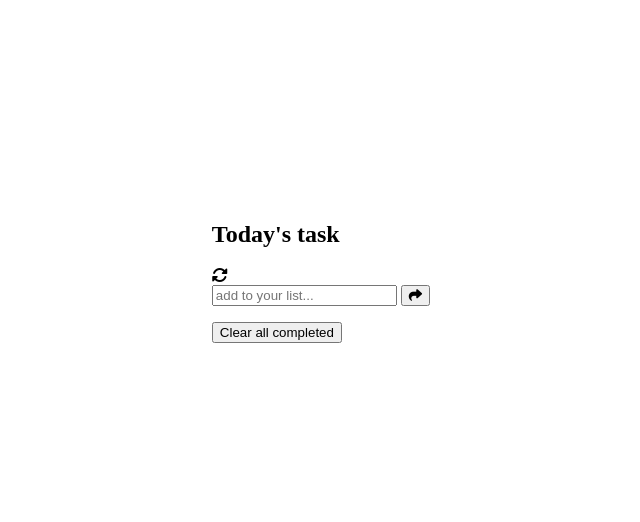
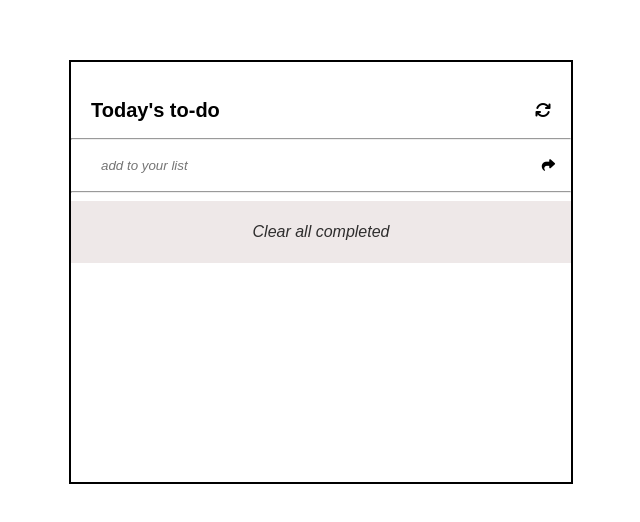
Before and after one commit to Irirwanirira/To-do-List, a website built with webpack: page dist/index.html in a window 1280 px wide. Shown: the part 136-658 px from the top of the page, without its empty margins (319-959 px from the left). Built offline with nearby package versions, Linux system fonts and the light colour scheme; files whose address does not match are found by name.

Commit message:
Added some functions

```diff
--- a/dist/index.html
+++ b/dist/index.html
@@ -4,53 +4,39 @@
   <meta charset="UTF-8">
   <meta http-equiv="X-UA-Compatible" content="IE=edge">
   <meta name="viewport" content="width=device-width, initial-scale=1.0">
-    <script src="https://kit.fontawesome.com/56d99cc5b2.js" crossorigin="anonymous"></script>
-    <link rel="stylesheet" href="/index.css">
-    <title>to-do-list</title>
+  <title>Document</title>
+  <script src="https://kit.fontawesome.com/95c0469538.js" crossorigin="anonymous"></script>
+  <link rel="stylesheet" href="/style.css">
 <script defer src="main.js"></script></head>
 <body>
-    <div class="all-task">
-        <div class="introduction">
-            <h2> Today's task</h2>
-            <i class="fas fa-sync-alt"></i>
+  <main>
+    <section class="container">
+      <header>
+        <h2 class="todoHeader">Today's to-do</h2>
+        <i class="fa-solid fa-arrows-rotate arrow"></i>
+      </header>
+
+      <section>
+        <form >
+          <hr>
+            <div class="align">
+                <input type="text" class="input" id="input" placeholder="add to your list">
+                <button type="submit" class="formBtn"><i class="fa fa-share" id="add"></i></button>
             </div>
 
 
-        <form action="" data-new-list-form >
-            <input
-            type="text"
-            class="new-list"
-            data-new-list-input
-            placeholder="add to your list..."
-            aria-label="new list label"/>
-            <button type="submit"><i class="fa fa-share" id="add"></i></button>
+          <hr>
         </form>
-
-        <ul class="task-list" data-lists>
-            <!-- <li class="list-name" >
-                <div class="input_label">
-                    <input type="checkbox" value= 'singing'>
-                    <label for="list">singing</label>
-                </div>
-
-                <i class="fa-solid fa-ellipsis-vertical" id = 'trippleDots'></i>
-
-            </li> -->
-            <!-- <li class="list-name" >
-                <div class="input_label">
-                    <input type="checkbox" value= 'singing'>
-                    <label for="list">singing</label>
-                </div>
-
-             <i class="fa-solid fa-ellipsis-vertical" id = 'trippleDots'></i>
-
-            </li> -->
-
-        </ul>
-        <button type="button" id="btnClear">Clear all completed</button>
+        <div class="todoContainer">
 
         </div>
 
-    <script src="./index.js"></script>
+        <div class="clear">
+          <button type="button" id="clear-completed" class="clear-completed">Clear all completed</button>
+        </div>
+      </section>
+    </section>
+  </main>
+  <script src="/index.js"></script>
 </body>
 </html>
```
Also changed, not shown: dist/main.js (+2 -2 lines). Lines whose indentation alone changed are shown as unchanged.
